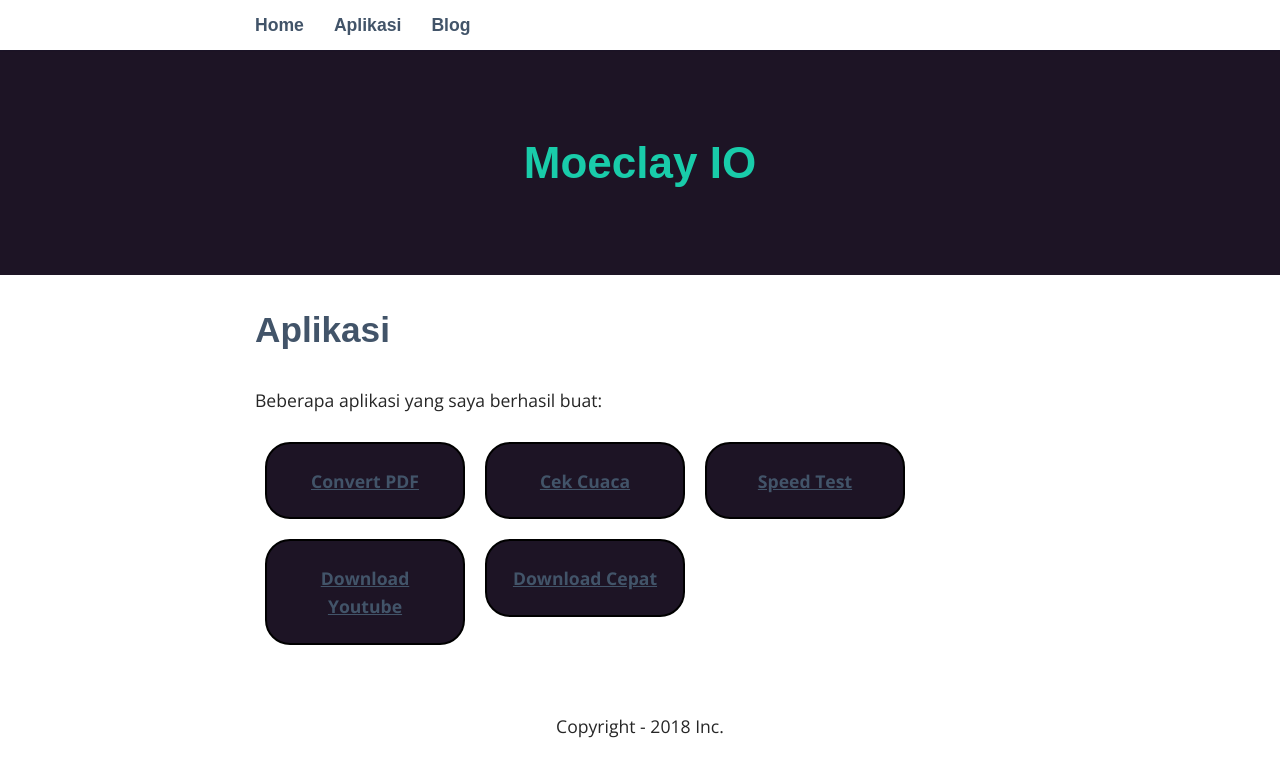
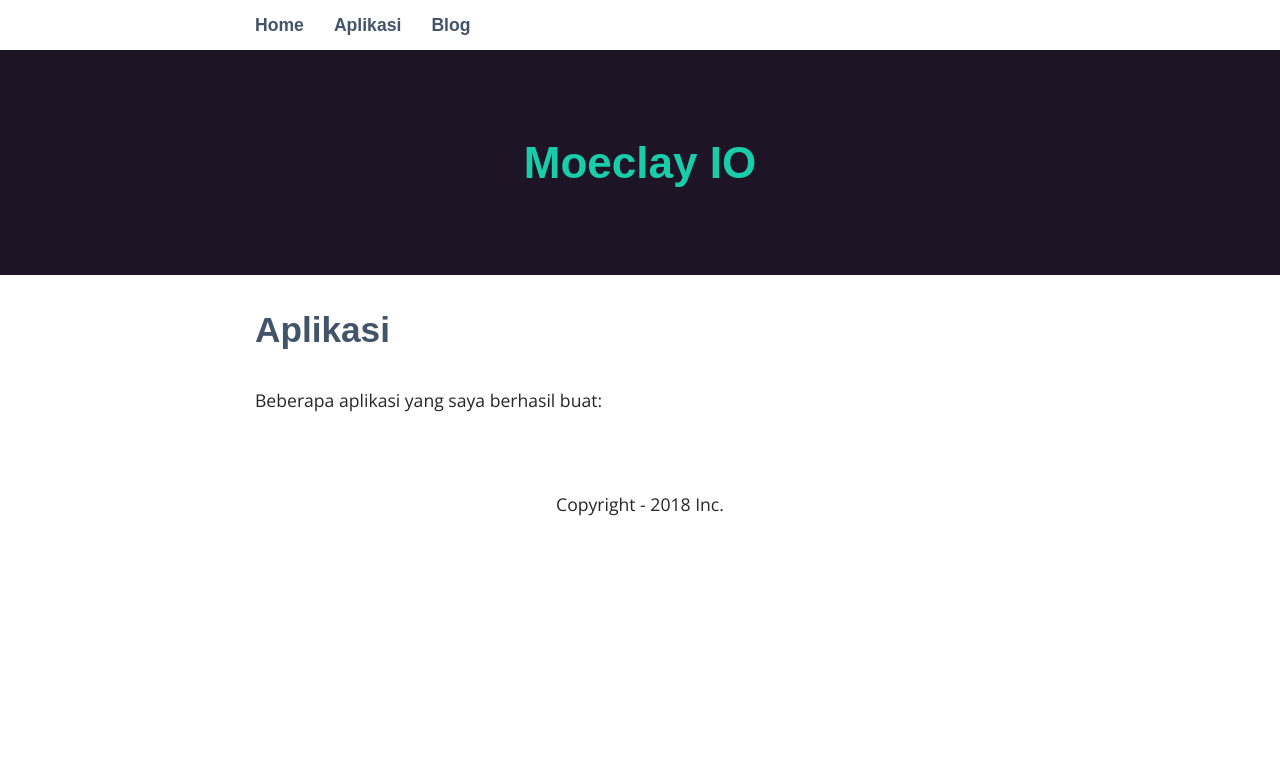
Before and after one commit to moeclay/moeclay.github.io, a Jekyll site: the page built from _pages/aplikasi.md, in a window 1280 px wide. Shown: the top 777 px of the page. Built offline with Jekyll 4.4.1, drawn with Linux system fonts in a browser that asks for light colours; some web fonts are replaced.

Commit message:
Update aplikasi.md

```diff
--- a/_pages/aplikasi.md
+++ b/_pages/aplikasi.md
@@ -4,40 +4,4 @@
 permalink: /aplikasi
 ---
 
-<style>
-#styleaplikasi {
-  float: left;
-  text-decoration: none;
-  color: #fff;
-  border: 2px solid #000;
-  border-radius: 25px;
-  padding: 5px 25px;
-  background:#1D1425;
-  text-align:center;
-  width: 200px;
-  margin: 10px;
-}
-</style>
-
 <p>Beberapa aplikasi yang saya berhasil buat: </p>
-<div id="styleaplikasi">
-  <a href="/"><p>Convert PDF</p></a>
-</div>
-
-<div id="styleaplikasi">
-  <a href="/"><p>Cek Cuaca</p></a>
-</div>
-
-<div id="styleaplikasi">
-  <a href="/"><p>Speed Test</p></a>
-</div>
-
-<div id="styleaplikasi">
-  <a href="/"><p>Download Youtube</p></a>
-</div>
-
-<div id="styleaplikasi">
-  <a href="/"><p>Download Cepat</p></a>
-</div>
-
-<p style="clear: both;"></p>
```
